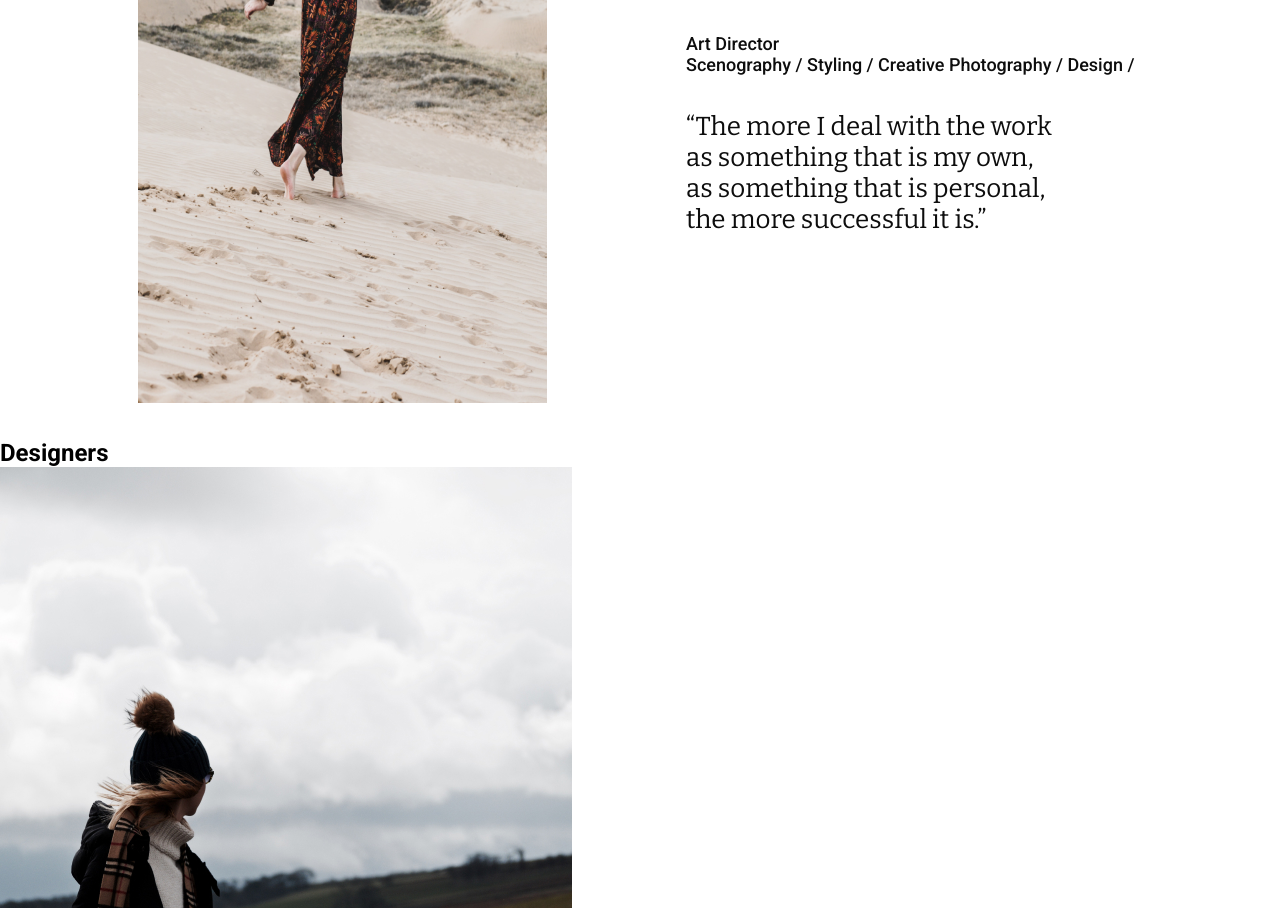
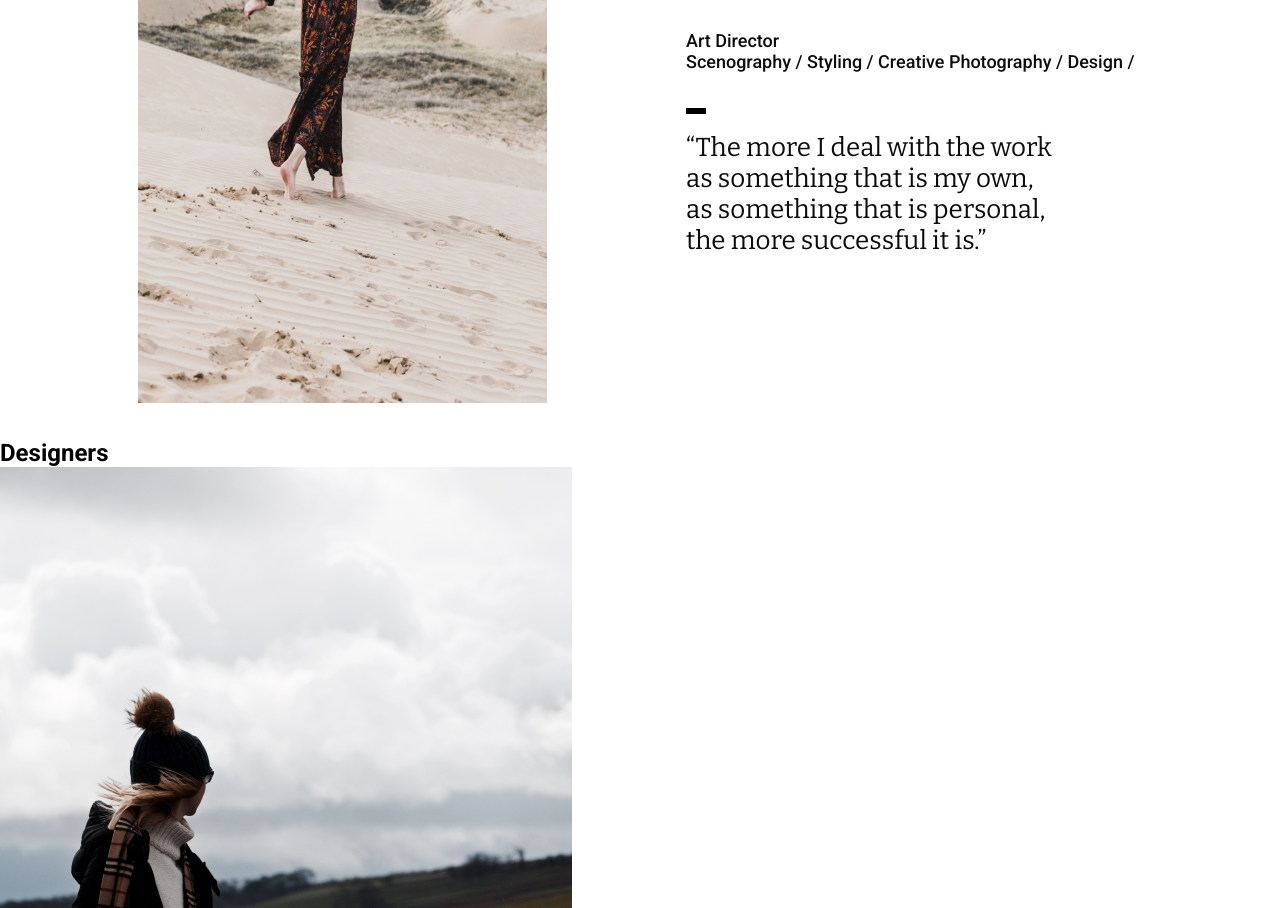
Before and after one commit to TatyanaYashina/otus-css-yashina, a plain HTML site: page index.html in a window 1280 px wide. Shown: the part 1352-2260 px from the top of the page. Drawn offline with nearby package versions, Linux system fonts and the light colour scheme; a web font is replaced by a local one.

Commit message:
style: add styling for biography-section

```diff
--- a/index.html
+++ b/index.html
@@ -40,7 +40,10 @@
                 <li>Creative Photography/ </li>
                 <li>Design /</li>
             </ul> -->
-            <blockquote class="quote">“The more I deal with the work <br>as something that is my own,  <br>as something that is personal, <br>the more successful it is.”</blockquote>
+            <div>
+                <div id="rectangle"></div>
+                <blockquote class="quote">“The more I deal with the work <br>as something that is my own,  <br>as something that is personal, <br>the more successful it is.”</blockquote>
+            </div>
         </div>
     </section>
     <section>
--- a/styles/style.css
+++ b/styles/style.css
@@ -159,6 +159,13 @@ ul li{
     font-weight: 500;
     word-wrap: break-word
 } */
+
+#rectangle {
+    width: 20px;
+    height: 6px;
+    background: black;
+
+}
 .quote {
     color: #0D0D0D;
     font-size: 26px;
@@ -166,7 +173,8 @@ ul li{
     font-weight: 400;
     word-wrap: break-word;
     width: 100%;
-    /* height: 124px; */
+    position: relative;
+    top: 18px;
 
 }
 .designers {
```
